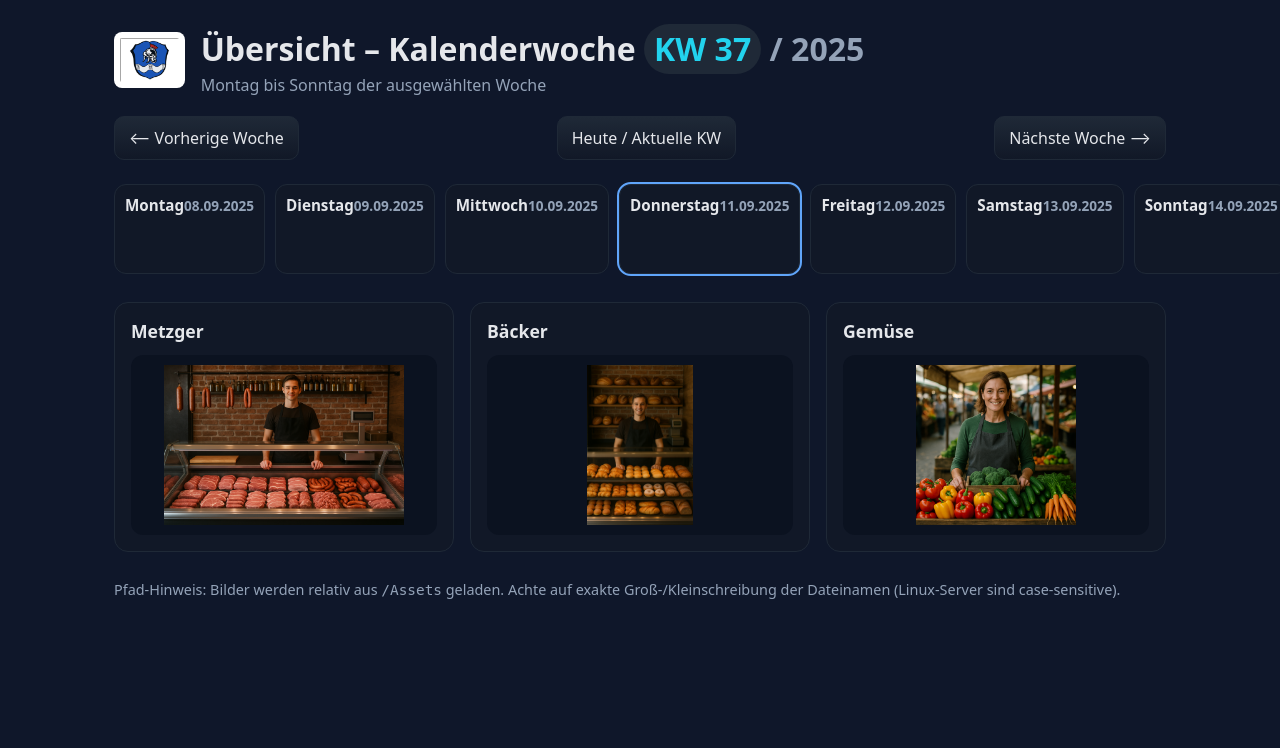
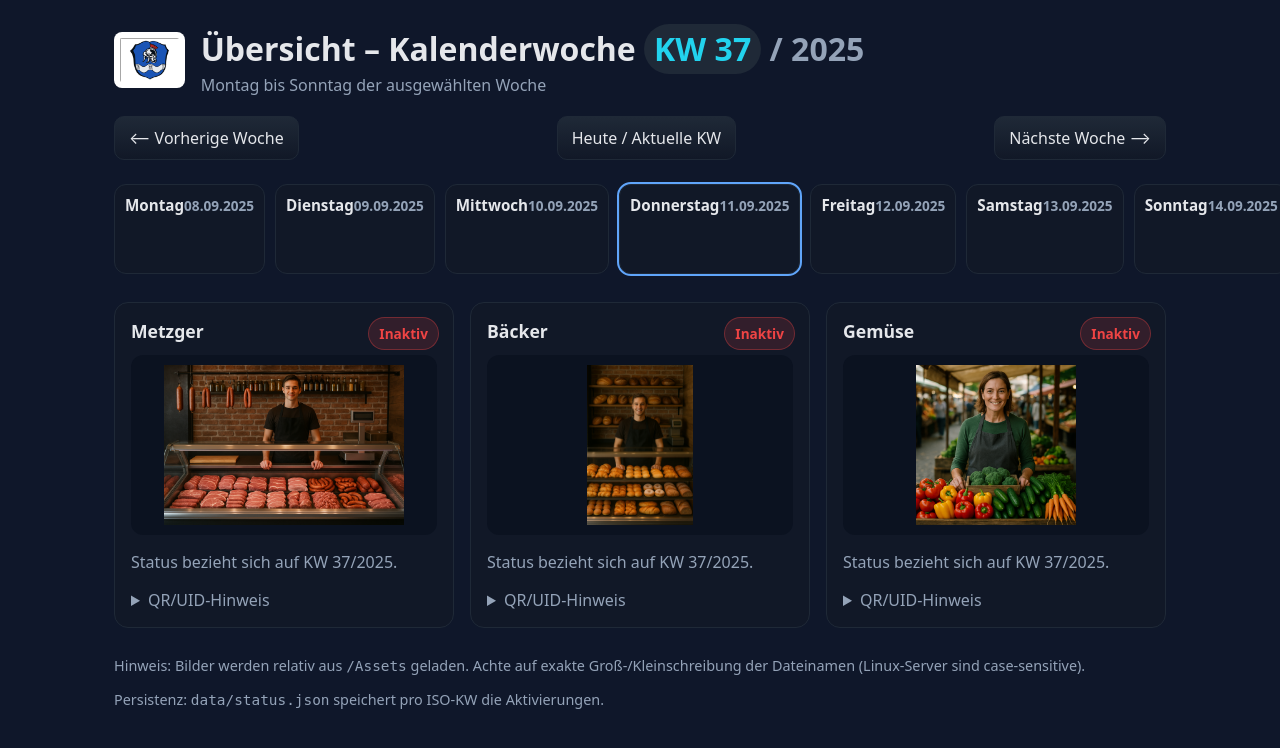
Before and after one commit to marnat/markt-stockstadt, a PHP site: page /index.php in a window 1280 px wide. Shown: the top 748 px of the page. Run offline with PHP 8.4, Linux system fonts and the light colour scheme.

Commit message:
Ergänzung QR Funktionen

```diff
--- a/index.php
+++ b/index.php
@@ -1,29 +1,53 @@
 <?php
-// index.php – Beispiel mit Wochenfunktion (ISO-Woche) und Bild-Einbindung aus /Assets
+// index.php – Wochenfunktion + QR/UID-Aktivierung pro Anbieter (KW-basiert)
 // Charset & Zeitzone
 header('Content-Type: text/html; charset=utf-8');
 date_default_timezone_set('Europe/Berlin');
 
-// Aktuelle ISO-Woche und Jahr aus Query Parametern lesen, sonst heute
+// =============================
+// Anbieter-Konfiguration (UIDs)
+// =============================
+// Jede UID steckt in einem **statischen** QR-Code des Anbieters. Beim Scannen wird
+// z.B. https://deine-domain.tld/index.php?uid=UID_METZGER aufgerufen.
+// -> Die UID wird auf einen Anbieter gemappt und dessen Status für die *aktuelle* KW getoggelt.
+$vendors = [
+  'metzger' => [
+    'name' => 'Metzger',
+    'uid'  => 'UID_METZGER', // TODO: echte UID einsetzen
+    'image'=> 'Assets/Metzger.png',
+  ],
+  'baecker' => [
+    'name' => 'Bäcker',
+    'uid'  => 'UID_BAECKER', // TODO: echte UID einsetzen
+    'image'=> 'Assets/Bäcker.png',
+  ],
+  'gemuese' => [
+    'name' => 'Gemüse',
+    'uid'  => 'UID_GEMUESE', // TODO: echte UID einsetzen
+    'image'=> 'Assets/Gemüse.png',
+  ],
+];
+
+// Hilfs-Map von UID -> Vendor-Key
+$uidToVendor = [];
+foreach ($vendors as $k => $v) { $uidToVendor[$v['uid']] = $k; }
+
+// =============================
+// Wochenlogik (Anzeige)
+// =============================
 $today = new DateTimeImmutable('today');
-$week = isset($_GET['week']) && ctype_digit($_GET['week']) ? (int)$_GET['week'] : (int)$today->format('W');
-$year = isset($_GET['year']) && ctype_digit($_GET['year']) ? (int)$_GET['year'] : (int)$today->format('o'); // ISO-Jahr
+$displayWeek = isset($_GET['week']) && ctype_digit($_GET['week']) ? (int)$_GET['week'] : (int)$today->format('W');
+$displayYear = isset($_GET['year']) && ctype_digit($_GET['year']) ? (int)$_GET['year'] : (int)$today->format('o');
 
-// Sicherstellen, dass Woche im gültigen Bereich liegt (1..52/53)
 function isoWeeksInYear(int $year): int {
-    // 28.12 gehört immer zur letzten ISO-Woche eines Jahres
   $dt = new DateTimeImmutable($year . '-12-28');
   return (int)$dt->format('W');
 }
+$maxWeeks = isoWeeksInYear($displayYear);
+if ($displayWeek < 1) { $displayYear--; $displayWeek = isoWeeksInYear($displayYear); }
+if ($displayWeek > $maxWeeks) { $displayWeek = 1; $displayYear++; }
 
-$maxWeeks = isoWeeksInYear($year);
-if ($week < 1) { $year--; $week = isoWeeksInYear($year); }
-if ($week > $maxWeeks) { $week = 1; $year++; }
-
-// Montag der gewünschten ISO-Woche bestimmen
-$monday = (new DateTimeImmutable())->setISODate($year, $week); // Montag
-
-// Wochentage auf Deutsch
+$monday = (new DateTimeImmutable())->setISODate($displayYear, $displayWeek);
 $weekdayNames = ['Montag','Dienstag','Mittwoch','Donnerstag','Freitag','Samstag','Sonntag'];
 $weekDays = [];
 for ($i = 0; $i < 7; $i++) {
@@ -36,23 +60,72 @@ for ($i = 0; $i < 7; $i++) {
   ];
 }
 
-// Navigation (Vor-/Zurück-Woche) berechnen
-$prevWeek = $week - 1; $prevYear = $year;
-if ($prevWeek < 1) { $prevYear = $year - 1; $prevWeek = isoWeeksInYear($prevYear); }
-$nextWeek = $week + 1; $nextYear = $year;
-if ($nextWeek > isoWeeksInYear($year)) { $nextYear = $year + 1; $nextWeek = 1; }
+$prevWeek = $displayWeek - 1; $prevYear = $displayYear;
+if ($prevWeek < 1) { $prevYear = $displayYear - 1; $prevWeek = isoWeeksInYear($prevYear); }
+$nextWeek = $displayWeek + 1; $nextYear = $displayYear;
+if ($nextWeek > isoWeeksInYear($displayYear)) { $nextYear = $displayYear + 1; $nextWeek = 1; }
 
-// Hilfsfunktion: sichere Query-URL
-function weekUrl($w, $y): string {
-    return '?week=' . rawurlencode((string)$w) . '&year=' . rawurlencode((string)$y);
+function weekUrl($w, $y): string { return '?week=' . rawurlencode((string)$w) . '&year=' . rawurlencode((string)$y); }
+
+// =============================
+// Persistenz der Aktivierung (pro *aktueller* KW)
+// =============================
+// Struktur der Datei data/status.json
+// {
+//   "2025-37": { "metzger": true, "baecker": false, "gemuese": true }
+// }
+$dataDir = __DIR__ . '/data';
+$dataFile = $dataDir . '/status.json';
+if (!is_dir($dataDir)) { @mkdir($dataDir, 0775, true); }
+
+function loadStatus(string $file): array {
+  if (!is_file($file)) return [];
+  $json = @file_get_contents($file);
+  if ($json === false || $json === '') return [];
+  $data = json_decode($json, true);
+  return is_array($data) ? $data : [];
 }
+
+function saveStatus(string $file, array $data): void {
+  $json = json_encode($data, JSON_PRETTY_PRINT | JSON_UNESCAPED_UNICODE);
+  @file_put_contents($file, $json, LOCK_EX);
+}
+
+$status = loadStatus($dataFile);
+
+$currentIsoWeek = (int)$today->format('W');
+$currentIsoYear = (int)$today->format('o');
+$currentKey = $currentIsoYear . '-' . $currentIsoWeek; // z.B. 2025-37
+if (!isset($status[$currentKey])) { $status[$currentKey] = []; }
+
+// =============================
+// QR-Scan: UID verarbeiten -> Toggle für aktuelle KW
+// =============================
+$flash = null;
+if (isset($_GET['uid']) && is_string($_GET['uid'])) {
+  $uid = trim($_GET['uid']);
+  if (isset($uidToVendor[$uid])) {
+    $vendorKey = $uidToVendor[$uid];
+    $current = isset($status[$currentKey][$vendorKey]) ? (bool)$status[$currentKey][$vendorKey] : false;
+    $status[$currentKey][$vendorKey] = !$current; // Toggle
+    saveStatus($dataFile, $status);
+    $stateText = $status[$currentKey][$vendorKey] ? 'aktiviert' : 'deaktiviert';
+    $flash = sprintf('%s wurde für KW %d/%d %s.', $vendors[$vendorKey]['name'], $currentIsoWeek, $currentIsoYear, $stateText);
+  } else {
+    $flash = 'Unbekannte UID – Anbieter konnte nicht zugeordnet werden.';
+  }
+}
+
+// Status für die *anzeigte* Woche auslesen
+$displayKey = $displayYear . '-' . $displayWeek;
+$weekStatus = $status[$displayKey] ?? [];
 ?>
 <!doctype html>
 <html lang="de">
 <head>
   <meta charset="utf-8">
   <meta name="viewport" content="width=device-width, initial-scale=1">
-  <title>Übersicht – KW <?= htmlspecialchars($week) ?> / <?= htmlspecialchars($year) ?></title>
+  <title>Übersicht – KW <?= htmlspecialchars($displayWeek) ?> / <?= htmlspecialchars($displayYear) ?></title>
   <style>
     :root {
       --bg: #0f172a;       /* slate-900 */
@@ -61,6 +134,9 @@ function weekUrl($w, $y): string {
       --text: #e5e7eb;     /* gray-200 */
       --accent: #22d3ee;   /* cyan-400 */
       --accent-2: #60a5fa; /* blue-400 */
+      --good: #10b981;     /* green-500 */
+      --bad: #ef4444;      /* red-500 */
+      --warn:#f59e0b;      /* amber-500 */
     }
     * { box-sizing: border-box; }
     body { margin:0; font-family: system-ui, -apple-system, Segoe UI, Roboto, "Helvetica Neue", Arial, "Noto Sans", "Apple Color Emoji", "Segoe UI Emoji"; background: var(--bg); color: var(--text); }
@@ -70,10 +146,12 @@ function weekUrl($w, $y): string {
     h1 { margin:0; font-size: clamp(1.4rem, 2.5vw, 2rem); line-height: 1.2; }
     .muted { color: var(--muted); }
 
+    .flash { margin: 10px 0 0; padding: 10px 12px; background: #0b1220; border: 1px solid #1f2937; border-radius: 10px; }
+
     .nav { display:flex; align-items:center; justify-content: space-between; gap:12px; margin: 18px 0 24px; }
     .btn { display:inline-flex; align-items:center; gap:8px; padding:10px 14px; border-radius: 10px; border: 1px solid #1f2937; background: linear-gradient(180deg,#1f2937,#111827); color: var(--text); text-decoration:none; }
     .btn:hover { border-color:#374151; filter: brightness(1.05); }
-    .pill { display:inline-block; padding:6px 10px; border-radius:999px; background:#1f2937; color: var(--accent); font-weight:600; }
+    .pill { display:inline-flex; align-items:center; gap:8px; padding:6px 10px; border-radius:999px; background:#1f2937; color: var(--accent); font-weight:600; }
 
     .week { display:grid; grid-template-columns: repeat(7, 1fr); gap:10px; }
     .day { background: var(--card); border: 1px solid #1f2937; border-radius: 12px; padding: 10px; min-height: 90px; }
@@ -82,10 +160,15 @@ function weekUrl($w, $y): string {
     .day .date { color: var(--muted); font-size: 0.85rem; }
 
     .grid { display:grid; grid-template-columns: repeat(3, 1fr); gap:16px; margin-top: 28px; }
-    .card { background: var(--card); border: 1px solid #1f2937; border-radius: 14px; padding: 16px; }
+    .card { background: var(--card); border: 1px solid #1f2937; border-radius: 14px; padding: 16px; position: relative; }
     .card h2 { margin:0 0 12px; font-size: 1.1rem; }
     .media { display:flex; align-items:center; justify-content:center; background:#0b1220; border-radius: 12px; padding: 12px; height: 180px; }
     .media img { max-width: 100%; max-height: 160px; object-fit: contain; }
+
+    .status { position: absolute; top: 14px; right: 14px; padding: 6px 10px; border-radius: 999px; font-weight: 600; font-size: 0.85rem; }
+    .on  { background: rgba(16,185,129,.15); color: var(--good); border: 1px solid rgba(16,185,129,.35); }
+    .off { background: rgba(239,68,68,.15); color: var(--bad);  border: 1px solid rgba(239,68,68,.35); }
+
     footer { margin-top: 28px; color: var(--muted); font-size: 0.9rem; }
 
     @media (max-width: 900px) { .week { grid-template-columns: repeat(3, 1fr); } }
@@ -97,8 +180,9 @@ function weekUrl($w, $y): string {
     <header>
       <img src="Assets/wappen-stockstadt.gif" alt="Wappen Stockstadt" title="Wappen Stockstadt">
       <div>
-        <h1>Übersicht – Kalenderwoche <span class="pill">KW <?= htmlspecialchars($week) ?></span> <span class="muted">/ <?= htmlspecialchars($year) ?></span></h1>
+        <h1>Übersicht – Kalenderwoche <span class="pill">KW <?= htmlspecialchars($displayWeek) ?></span> <span class="muted">/ <?= htmlspecialchars($displayYear) ?></span></h1>
         <div class="muted">Montag bis Sonntag der ausgewählten Woche</div>
+        <?php if ($flash): ?><div class="flash"><?= htmlspecialchars($flash) ?></div><?php endif; ?>
       </div>
     </header>
 
@@ -117,34 +201,34 @@ function weekUrl($w, $y): string {
             <span><?= htmlspecialchars($d['name']) ?></span>
             <span class="date"><?= htmlspecialchars($d['date']) ?></span>
           </h3>
-          <!-- TODO: Hier kannst du für jeden Tag Inhalte einfügen (z.B. Öffnungszeiten, Angebote, Termine) -->
+          <!-- Platz für tagesbezogene Inhalte -->
         </article>
       <?php endforeach; ?>
     </section>
 
-    <section class="grid" aria-label="Branchen">
+    <section class="grid" aria-label="Anbieter">
+      <?php foreach ($vendors as $key => $v):
+        $active = isset($weekStatus[$key]) ? (bool)$weekStatus[$key] : false;
+      ?>
         <div class="card">
-        <h2>Metzger</h2>
+          <div class="status <?= $active ? 'on' : 'off' ?>"><?= $active ? 'Aktiv (diese KW)' : 'Inaktiv' ?></div>
+          <h2><?= htmlspecialchars($v['name']) ?></h2>
           <div class="media">
-          <img src="Assets/Metzger.png" alt="Metzger" title="Metzger">
+            <img src="<?= htmlspecialchars($v['image']) ?>" alt="<?= htmlspecialchars($v['name']) ?>" title="<?= htmlspecialchars($v['name']) ?>">
           </div>
+          <p class="muted">Status bezieht sich auf KW <?= htmlspecialchars($displayWeek) ?>/<?= htmlspecialchars($displayYear) ?>.</p>
+          <details class="muted">
+            <summary>QR/UID-Hinweis</summary>
+            <p>Diesen Anbieter aktivieren/deaktivieren, indem der Anbieter seinen <strong>statischen QR-Code</strong> scannt, der auf <code>?uid=...</code> verweist. Der Scan toggelt den Status für die <em>aktuelle</em> Kalenderwoche.</p>
+            <p>Beispiel-URL: <code>index.php?uid=<?= htmlspecialchars($v['uid']) ?></code></p>
+          </details>
         </div>
-      <div class="card">
-        <h2>Bäcker</h2>
-        <div class="media">
-          <img src="Assets/Bäcker.png" alt="Bäcker" title="Bäcker">
-        </div>
-      </div>
-      <div class="card">
-        <h2>Gemüse</h2>
-        <div class="media">
-          <img src="Assets/Gemüse.png" alt="Gemüse" title="Gemüse">
-        </div>
-      </div>
+      <?php endforeach; ?>
     </section>
 
     <footer>
-      <p>Pfad-Hinweis: Bilder werden relativ aus <code>/Assets</code> geladen. Achte auf exakte Groß-/Kleinschreibung der Dateinamen (Linux-Server sind case-sensitive).</p>
+      <p>Hinweis: Bilder werden relativ aus <code>/Assets</code> geladen. Achte auf exakte Groß-/Kleinschreibung der Dateinamen (Linux-Server sind case-sensitive).</p>
+      <p class="muted">Persistenz: <code>data/status.json</code> speichert pro ISO-KW die Aktivierungen.</p>
     </footer>
   </div>
 </body>
```
Lines whose indentation alone changed are shown as unchanged.
